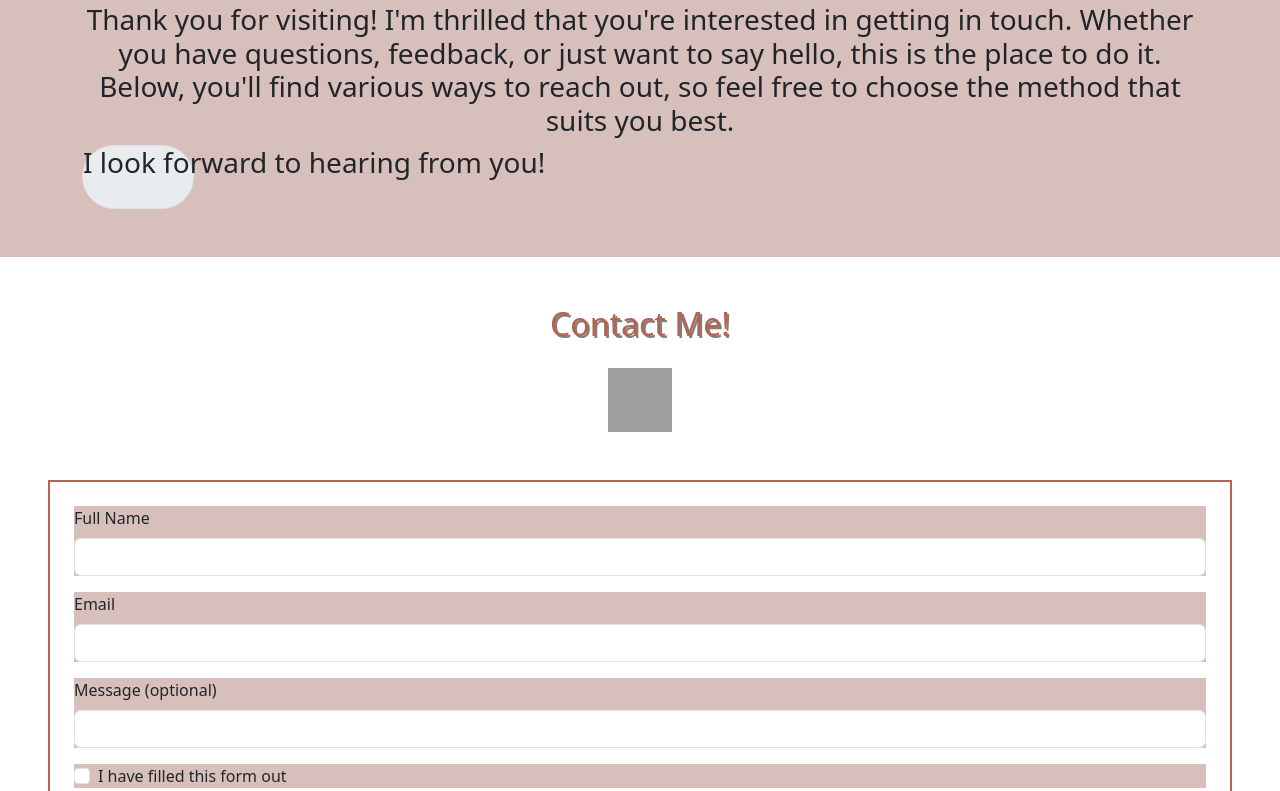
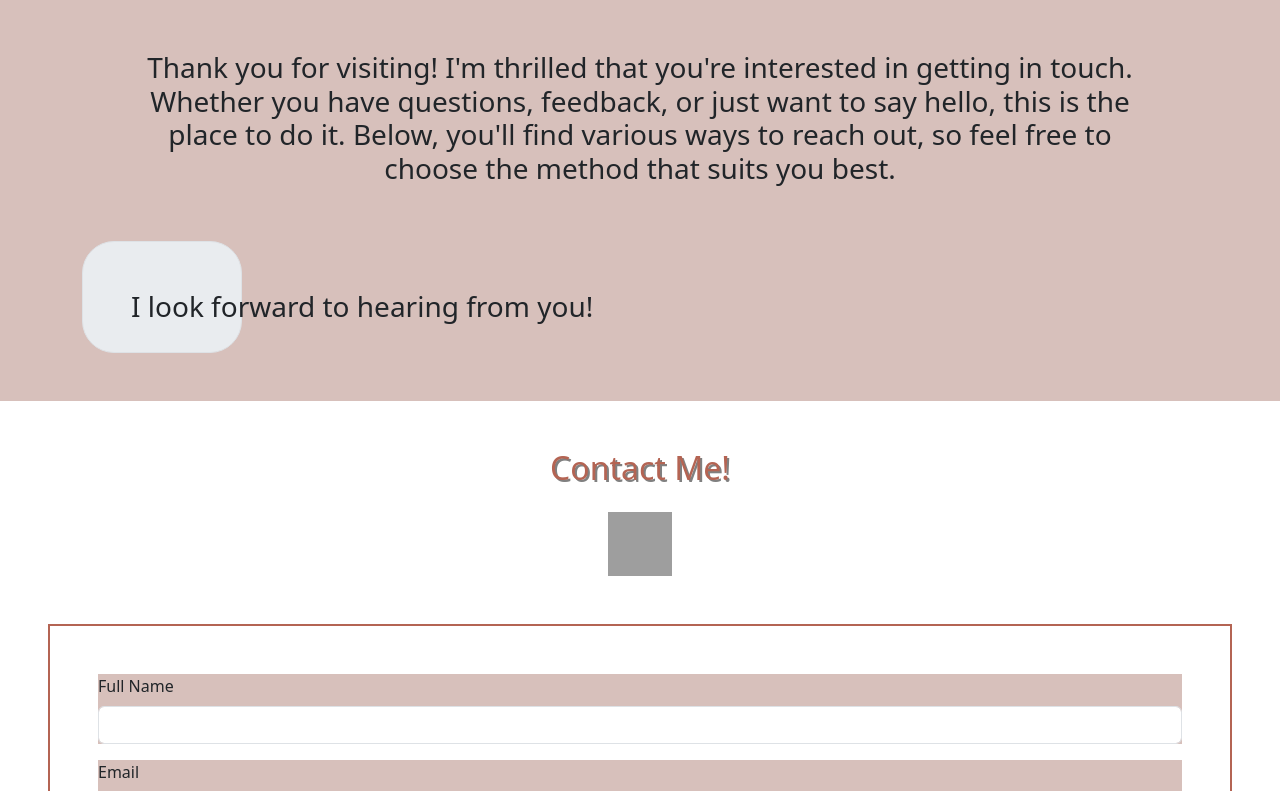
Before and after one commit to vans0104/portfolio, a plain HTML site: page contact.html in a window 1280 px wide. Shown: the part 269-1060 px from the top of the page. Drawn offline with nearby package versions, Linux system fonts and the light colour scheme; grey boxes are pictures that could not be loaded.

Commit message:
adds margins

```diff
--- a/contact.html
+++ b/contact.html
@@ -60,11 +60,11 @@
 
 <section class="header-container">
   <div class="container pt-5 pb-5">
-    <h3>Thank you for visiting! I'm thrilled that you're interested in getting in touch. Whether you have questions, feedback, or just want to say hello, this is the place to do it.
+    <h3 class="paragraph p-5">Thank you for visiting! I'm thrilled that you're interested in getting in touch. Whether you have questions, feedback, or just want to say hello, this is the place to do it.
 
       Below, you'll find various ways to reach out, so feel free to choose the method that suits you best.</h3>
-      <div class="text-nowrap bg-body-secondary  border rounded-5 bg-#B46453" style="width: 7rem; height: 4rem;">
-        <h3>I look forward to hearing from you!</h3>
+      <div class="text-nowrap bg-body-secondary  border rounded-8 bg-#B46453" style="width: 10rem; height: 7rem;">
+        <h3 class="paragraph p-5">I look forward to hearing from you!</h3>
       </div>
   </div>
 </section>
@@ -76,7 +76,7 @@
 
     <img width="64" height="64" class="footer-mail" src="https://img.icons8.com/material-rounded/24/new-post.png" href="mail.com" alt="mail"/>
     <form>
-      <div class="contact-form mb-5 p-4 m-5">
+      <div class="contact-form mb-5 p-5 m-5">
       <div class="mb-3">
         <label for="exampleInputName1" class="form-label">Full Name</label>
         <input type="name" class="form-control" id="exampleInputName1" aria-describedby="nameHelp">
```
Also changed, not shown: about.html (+1 -1 lines), index.html (+2 -2 lines).
